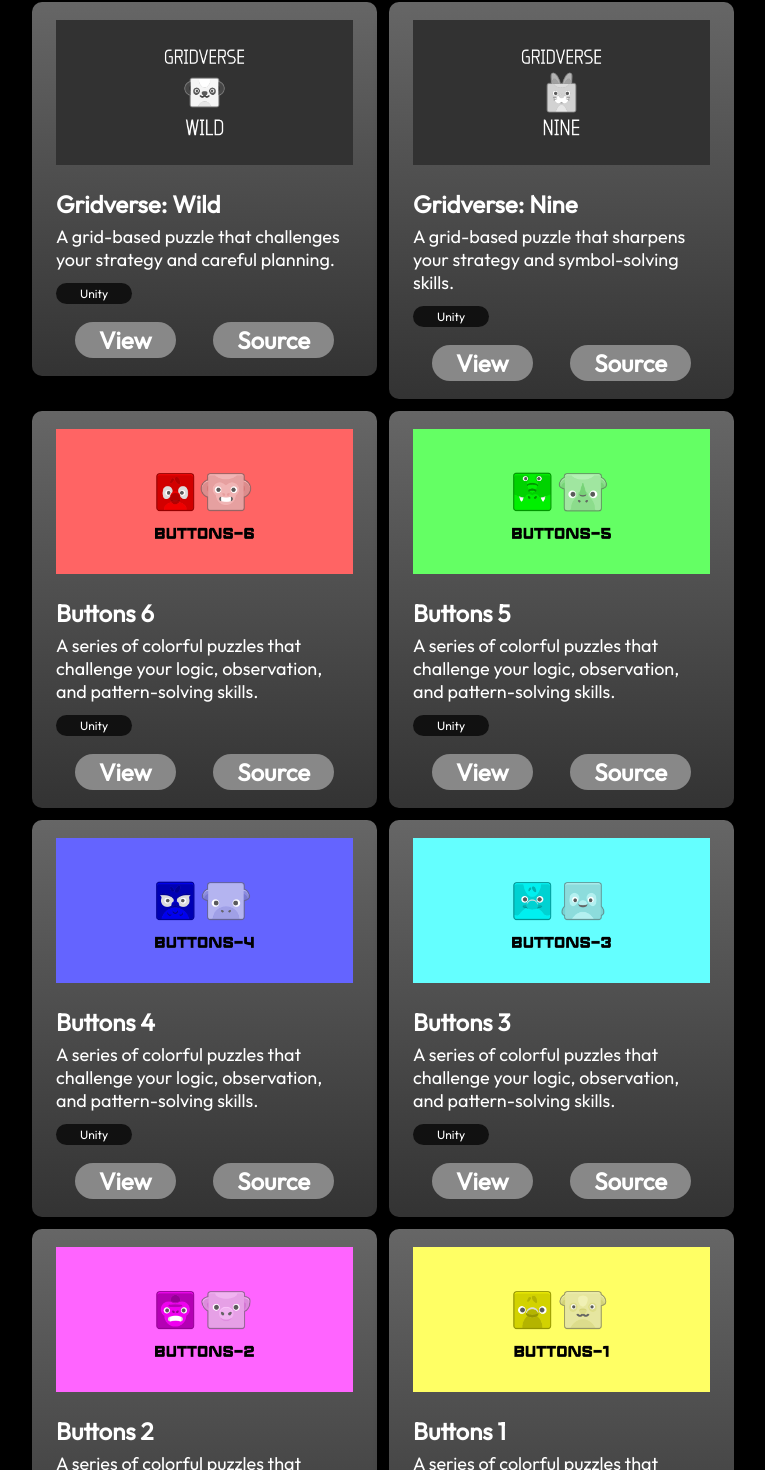
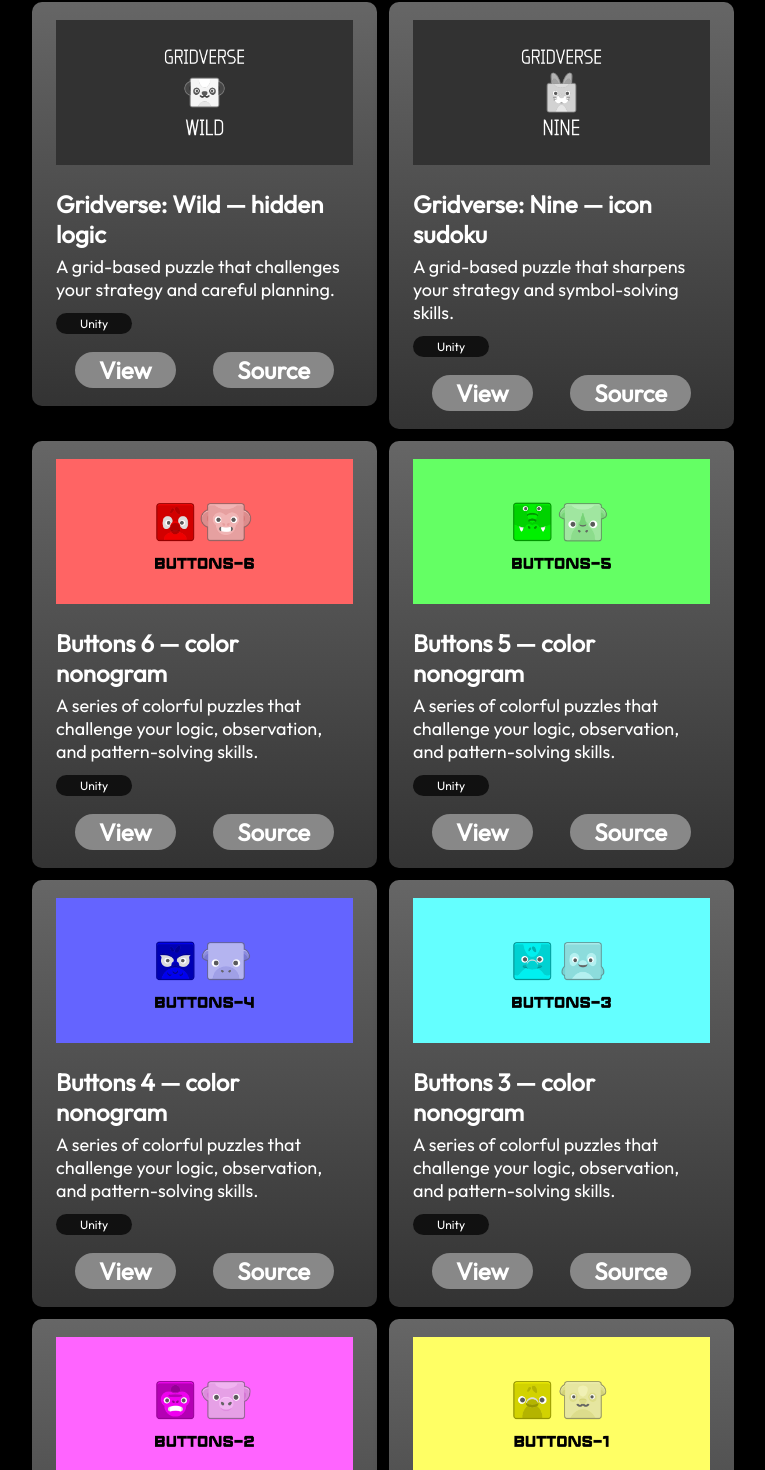
Before and after one commit to afyuda6/mustakuusi, a React (Vite) app: page / in a window 1280 px wide. Shown: the part 990-2460 px from the top of the page, without its empty margins (257-1022 px from the left). Built offline with nearby package versions, Linux system fonts and the light colour scheme.

Commit message:
27/12/2025

```diff
--- a/src/components/Privacy/Privacy.tsx
+++ b/src/components/Privacy/Privacy.tsx
@@ -1,6 +1,6 @@
 import styles from "./Privacy.module.css";
 
-export const Privacy = ({id, title}: { id?: string, name: string }) => {
+export const Privacy = ({id, title}: { id?: string, title?: string }) => {
     return (
         <div className={styles.privacy}>
             <h1>Privacy Policy {id ? `for ${title}` : ""}</h1>
--- a/src/data/projects.json
+++ b/src/data/projects.json
@@ -1,7 +1,7 @@
 [
   {
     "id": "gridverse-wild",
-    "title": "Gridverse: Wild",
+    "title": "Gridverse: Wild — hidden logic",
     "imageSrc": "gridverse-wild.png",
     "description": "A grid-based puzzle that challenges your strategy and careful planning.",
     "skills": [
@@ -22,7 +22,7 @@
   },
   {
     "id": "gridverse-nine",
-    "title": "Gridverse: Nine",
+    "title": "Gridverse: Nine — icon sudoku",
     "imageSrc": "gridverse-nine.png",
     "description": "A grid-based puzzle that sharpens your strategy and symbol-solving skills.",
     "skills": [
@@ -43,7 +43,7 @@
   },
   {
     "id": "buttons-6",
-    "title": "Buttons 6",
+    "title": "Buttons 6 — color nonogram",
     "imageSrc": "buttons-6.png",
     "description": "A series of colorful puzzles that challenge your logic, observation, and pattern-solving skills.",
     "skills": [
@@ -64,7 +64,7 @@
   },
   {
     "id": "buttons-5",
-    "title": "Buttons 5",
+    "title": "Buttons 5 — color nonogram",
     "imageSrc": "buttons-5.png",
     "description": "A series of colorful puzzles that challenge your logic, observation, and pattern-solving skills.",
     "skills": [
@@ -85,7 +85,7 @@
   },
   {
     "id": "buttons-4",
-    "title": "Buttons 4",
+    "title": "Buttons 4 — color nonogram",
     "imageSrc": "buttons-4.png",
     "description": "A series of colorful puzzles that challenge your logic, observation, and pattern-solving skills.",
     "skills": [
@@ -106,7 +106,7 @@
   },
   {
     "id": "buttons-3",
-    "title": "Buttons 3",
+    "title": "Buttons 3 — color nonogram",
     "imageSrc": "buttons-3.png",
     "description": "A series of colorful puzzles that challenge your logic, observation, and pattern-solving skills.",
     "skills": [
@@ -127,7 +127,7 @@
   },
   {
     "id": "buttons-2",
-    "title": "Buttons 2",
+    "title": "Buttons 2 — color nonogram",
     "imageSrc": "buttons-2.png",
     "description": "A series of colorful puzzles that challenge your logic, observation, and pattern-solving skills.",
     "skills": [
@@ -148,7 +148,7 @@
   },
   {
     "id": "buttons-1",
-    "title": "Buttons 1",
+    "title": "Buttons 1 — color nonogram",
     "imageSrc": "buttons-1.png",
     "description": "A series of colorful puzzles that challenge your logic, observation, and pattern-solving skills.",
     "skills": [
@@ -169,7 +169,7 @@
   },
   {
     "id": "buttons-0",
-    "title": "Buttons 0",
+    "title": "Buttons 0 — color nonogram",
     "imageSrc": "buttons-0.png",
     "description": "A series of colorful puzzles that challenge your logic, observation, and pattern-solving skills.",
     "skills": [
@@ -190,7 +190,7 @@
   },
   {
     "id": "flappy-custom",
-    "title": "Flappy Custom",
+    "title": "Flappy Custom: Arcade Fly",
     "imageSrc": "flappy-custom.png",
     "description": "A vibrant arcade game that tests your timing and precision.",
     "skills": [
```
